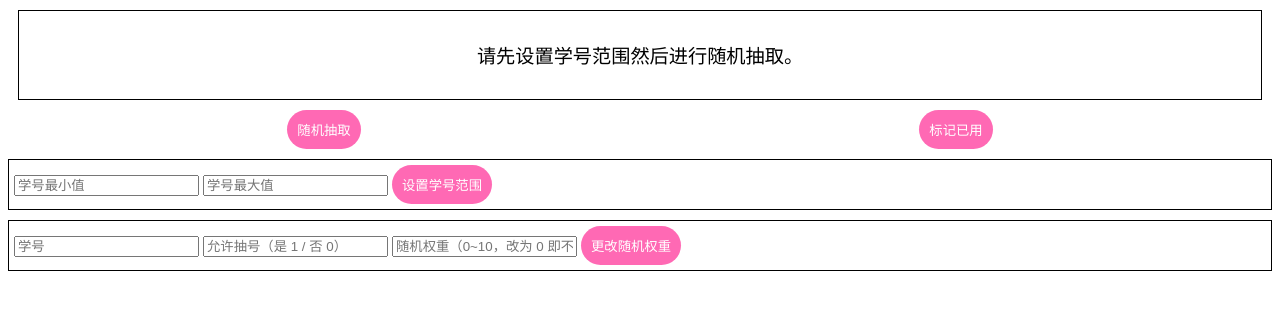
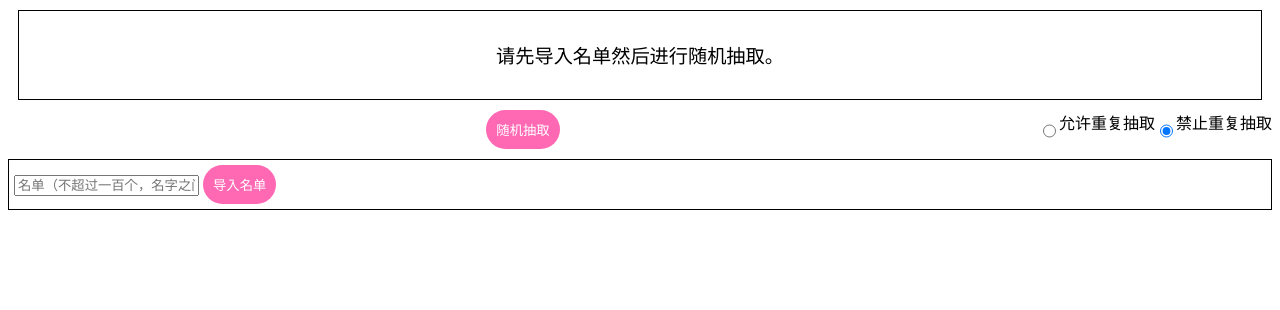
Before and after one commit to qz-cqy/THUHS-G2212-Random-Selection, a plain HTML site: page index.html in a window 1280 px wide. Drawn offline with Linux system fonts and the light colour scheme.

Commit message:
update index.html, main.js

```diff
--- a/index.html
+++ b/index.html
@@ -11,23 +11,16 @@
 
 <body>
     <div class="main">
-        <div id="display-area" class="display-area">请先设置学号范围然后进行随机抽取。</div>
+        <div id="display-area" class="display-area">请先导入名单然后进行随机抽取。</div>
         <div id="button-area" class="button-area">
             <button id="regenerate" onclick="generate()" class="button middle">随机抽取</button>
-            <button id="mark" onclick="mark()" class="button middle">标记已用</button>
+            <input type="radio" id="allow-repetition" value="true"/>允许重复抽取
+            <input type="radio" id="allow-repetition" value="false" checked/>禁止重复抽取
         </div>
         <div id="init-area" class="settings">
-            <input type="text" id="range-minimum" placeholder="学号最小值">
-            <input type="text" id="range-maximum" placeholder="学号最大值">
-            <button id="init" onclick="init()" class="button">设置学号范围</button>
+            <input type="text" id="namelist" placeholder="名单（不超过一百个，名字之间用一个半角空格隔开）">
+            <button id="init" onclick="init()" class="button">导入名单</button>
             <div id="result-init"></div>
-        </div>
-        <div id="modify-weight" class="settings">
-            <input type="text" id="student-id" placeholder="学号">
-            <input type="text" id="available" placeholder="允许抽号（是 1 / 否 0）">
-            <input type="text" id="new-weight" placeholder="随机权重（0~10，改为 0 即不抽取）">
-            <button id="modify" onclick="modify()" class="button">更改随机权重</button>
-            <div id="show-weight"></div>
         </div>
     </div>
 </body>
--- a/script/main.js
+++ b/script/main.js
@@ -12,7 +12,6 @@ function choice(arr) {
 }
 let arr = new Array();
 let vis = new Array();
-let weight = new Array();
 let chosen = 0;
 function load() {
     if(arr.length == 0) {
@@ -26,7 +25,7 @@ function load() {
         html += `<table class='no-border'>`;
         for(let i = 0; i < n; i++) {
             if(i % 10 == 0) html += `<tr class='no-border'>`;
-            html += `<td class="student ${vis[i] ? "unavailable" : "available"}">${arr[i]}(${weight[i]})</td>`;
+            html += `<td class="student ${vis[i] ? "unavailable" : "available"}">${arr[i]}</td>`;
             if(i % 10 == 9 || i == n - 1) html += `</tr>`;
         }
         html += `</table>`
@@ -34,44 +33,28 @@ function load() {
     }
 }
 function init() {
-    let L = parseInt(document.getElementById('range-minimum').value);
-    let R = parseInt(document.getElementById('range-maximum').value);
-    if (L > R) {
-        let html = '';
-        html += `<p style='color: red;'>请检查你的输入！</p>`;
-        document.getElementById('result-init').innerHTML = html;
-    }
-    else if (R - L + 1 > 100) {
-        let html = '';
-        html += `<p style='color: red;'>范围过大！（不能超过 100）</p>`;
-        document.getElementById('result-init').innerHTML = html;
-    }
-    else {
-        arr = new Array();
-        vis = new Array();
-        weight = new Array();
-        for (let i = L; i <= R; i++) {
-            arr.push(i);
-            vis.push(0);
-            weight.push(1);
-        }
-        let html = '';
-        html += `<p style='color: blue;'>修改成功！已修改为 ${L}~${R}</p>`;
-        document.getElementById('result-init').innerHTML = html;
-        load();
-    }
+    let str = documant.getElementById('namelist').value;
+    arr = str.split(' ');
+    vis = new Array(arr.length).fill(0);
+    let html = '';
+    html += `<p style='color: blue;'>导入成功！</p>`;
+    document.getElementById('result-init').innerHTML = html;
+    load();
     setTimeout(function () {
         document.getElementById('result-init').innerHTML = '';
     }, 2000);
+}
+function mark() {
+    if(!chosen) return;
+    vis[chosen] = 1;
+    load();
 }
 function generate() {
     let tmp = new Array();
     let n = arr.length;
     for(let i = 0; i < n; i++) {
         if(!vis[i]) {
-            for(let j = 0; j < weight[i]; j++) {
-                tmp.push(i);
-            }
+            tmp.push(i);
         }
     }
     if(tmp.length == 0) {
@@ -85,13 +68,13 @@ function generate() {
     else {
         let lucky = choice(tmp);
         let html = '';
-        html += `幸运的是：<div class='lucky'>${arr[lucky]}</div>号！`;
+        html += `幸运的是：<div class='lucky'>${arr[lucky]}</div>！`;
         chosen = 0;
         document.getElementById('regenerate').disabled = true;
         let intv = setInterval(function () {
             let lucky_t = choice(tmp);
             let html_t = '';
-            html_t += `幸运的是：<div class='lucky'>${arr[lucky_t]}</div>号！`;
+            html_t += `幸运的是：<div class='lucky'>${arr[lucky_t]}</div>！`;
             document.getElementById("display-area").innerHTML = html_t;
         }, 100);
         setTimeout(function () {
@@ -99,26 +82,8 @@ function generate() {
             chosen = lucky;
             document.getElementById("display-area").innerHTML = html;
             document.getElementById('regenerate').disabled = false;
+            let allow_repetition = document.getElementById('allow-repetition').value;
+            if(allow_repetition == "false") mark();
         }, 2000);
     }
 }
-function mark() {
-    if(!chosen) return;
-    vis[chosen] = 1;
-    load();
-}
-function modify() {
-    let id = parseInt(document.getElementById('student-id').value);
-    let ok = parseInt(document.getElementById('available').value);
-    let wt = parseInt(document.getElementById('new-weight').value);
-    if(ok != 0 && ok != 1) return;
-    if(wt < 0 || wt > 10) return;
-    let n = arr.length;
-    for(let i = 0; i < n; i++) {
-        if(arr[i] == id) {
-            vis[i] = ok ^ 1;
-            weight[i] = wt;
-        }
-    }
-    load();
-}
```
